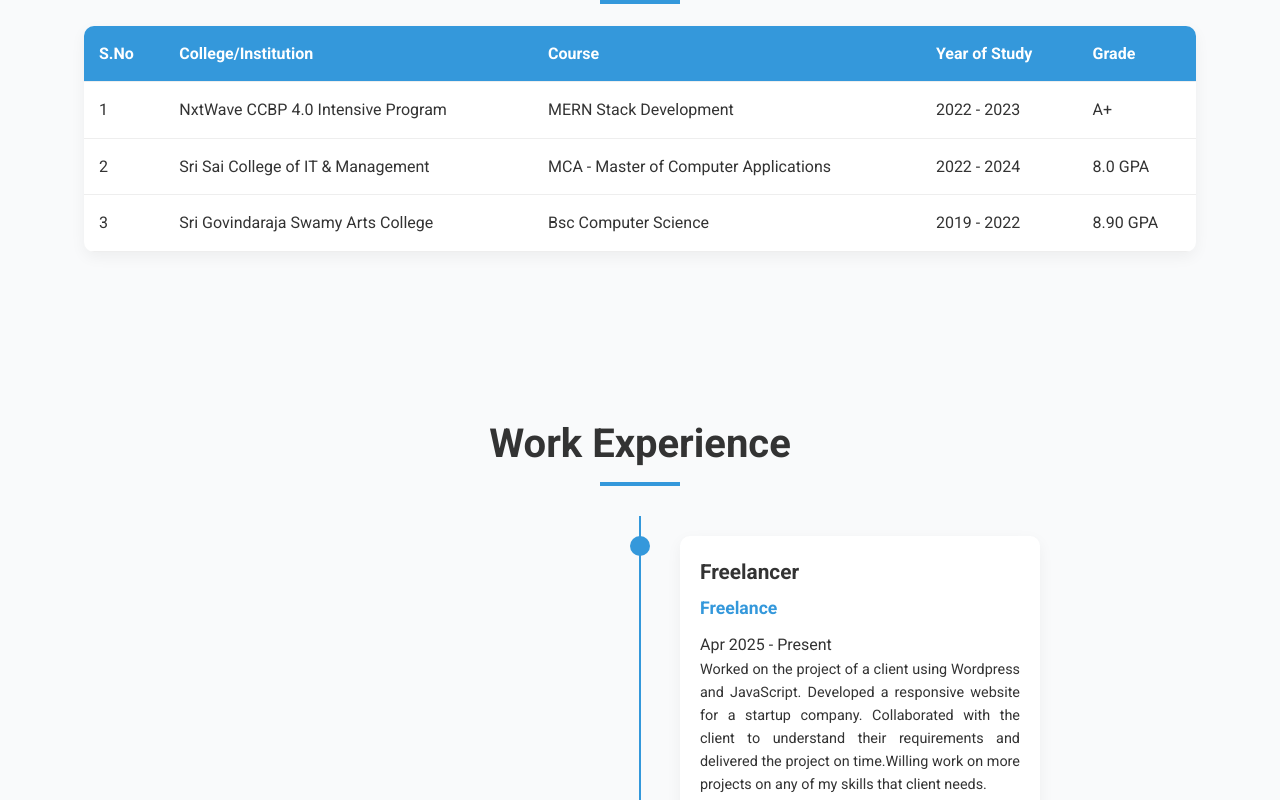
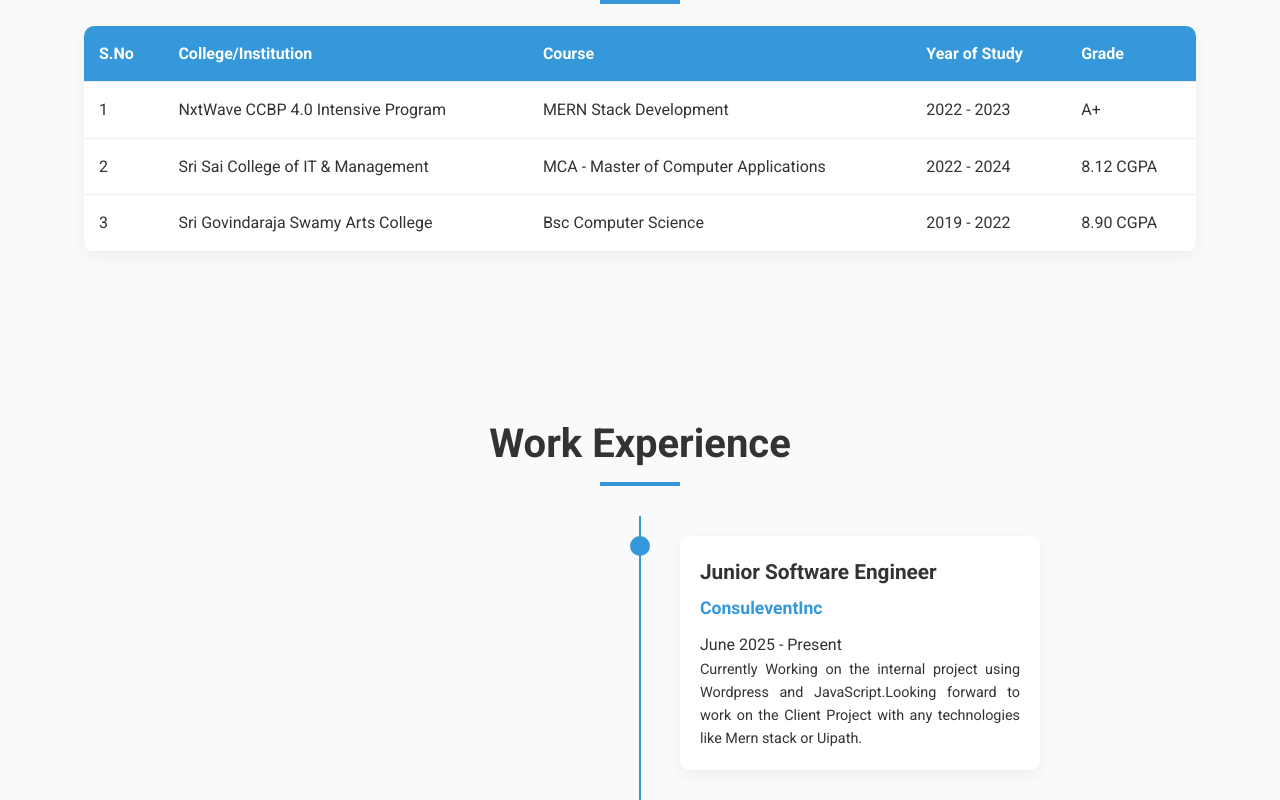
Before and after one commit to vamsipeta1439/Portfolio, a React (Create React App) app: page / in a window 1280 px wide. Shown: the part 1720-2520 px from the top of the page. Built offline with nearby package versions, Linux system fonts and the light colour scheme.

Commit message:
education and experience changes has been made

```diff
--- a/src/components/Education.js
+++ b/src/components/Education.js
@@ -14,14 +14,14 @@ function Education() {
       institution: 'Sri Sai College of IT & Management',
       course: 'MCA - Master of Computer Applications',
       year: '2022 - 2024',
-      grade: '8.0 GPA'
+      grade: '8.12 CGPA'
     },
     {
       id: 3,
       institution: 'Sri Govindaraja Swamy Arts College',
       course: 'Bsc Computer Science',
       year: '2019 - 2022',
-      grade: '8.90 GPA'
+      grade: '8.90 CGPA'
     },
   ];
 
--- a/src/components/Experience.js
+++ b/src/components/Experience.js
@@ -3,23 +3,23 @@ import React from 'react';
 function Experience() {
   const experienceData = [
     {id: 4,
-     title: 'Freelancer',
-     company: 'Freelance',
-     period: 'Apr 2025 - Present',
-     description: 'Worked on the project of a client using Wordpress and JavaScript. Developed a responsive website for a startup company. Collaborated with the client to understand their requirements and delivered the project on time.Willing work on more projects on any of my skills that client needs.'
+     title: 'Junior Software Engineer',
+     company: 'ConsuleventInc',
+     period: 'June 2025 - Present',
+     description: 'Currently Working on the internal project using Wordpress and JavaScript.Looking forward to work on the Client Project with any technologies like Mern stack or Uipath.'
     },
     {
       id: 3,
       title: 'Junior Software Engineer',
       company: 'Altumind Global Private Limited',
-      period: 'Nov 2023 - Present',
+      period: 'Nov 2024 - May 2025',
       description: 'Completed the development of an internal project using Wordpress and JavaScript.Worked on the Client Project Form Energy using UiPath Excel activities and UiPath Apps.'
     },
     {
       id: 2,
       title: 'Trainee Software Engineer',
       company: 'Altumind Global Private Limited',
-      period: 'Apr 2023 - Nov 2023',
+      period: 'Apr 2024 - Nov 2024',
       description: 'Trained in the RPA UiPath with VB.Net and UiPath Apps.Worked on the excel extraction and data manipulation using UiPath and VB.Net.'
     },
     {
```
